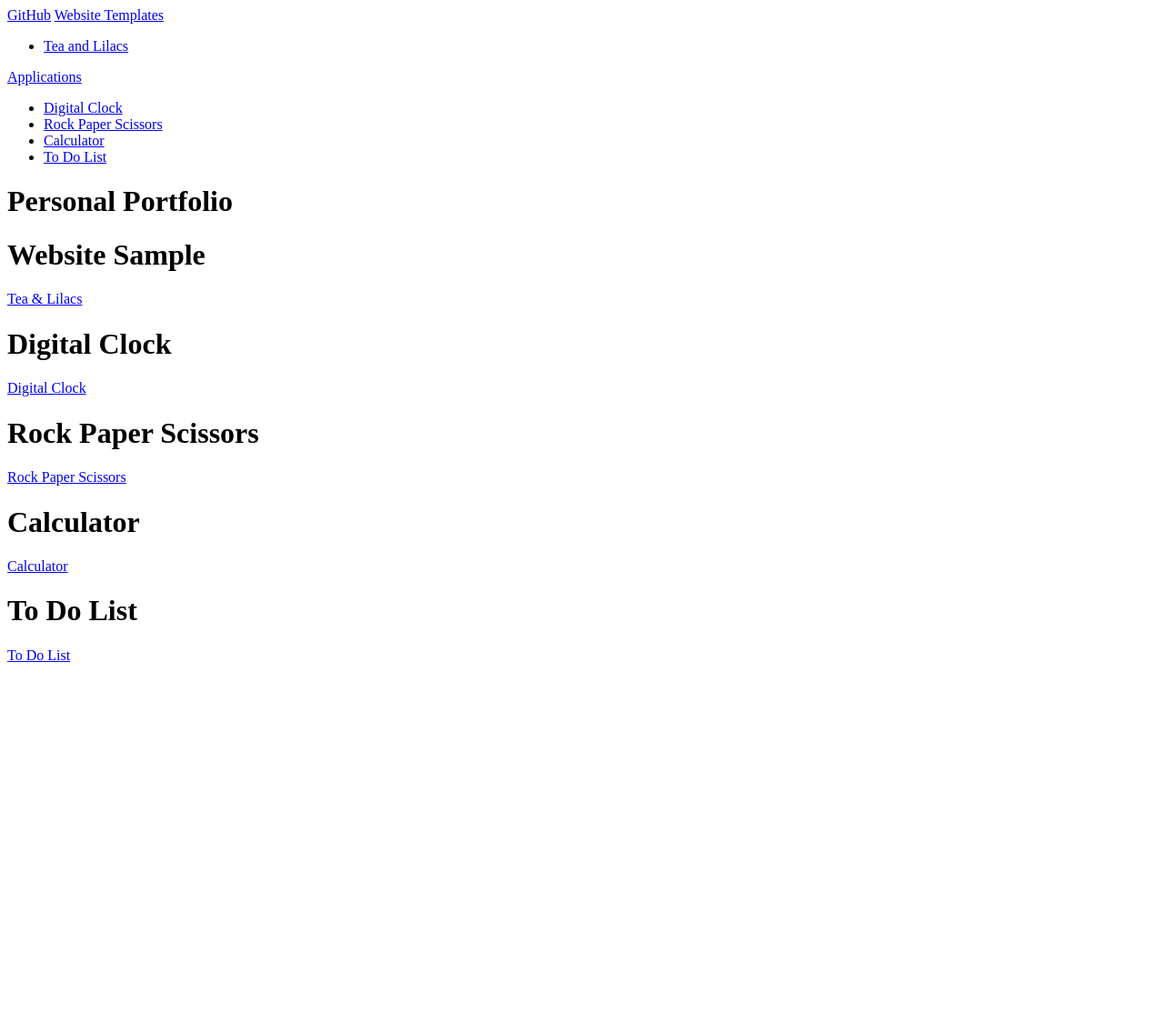
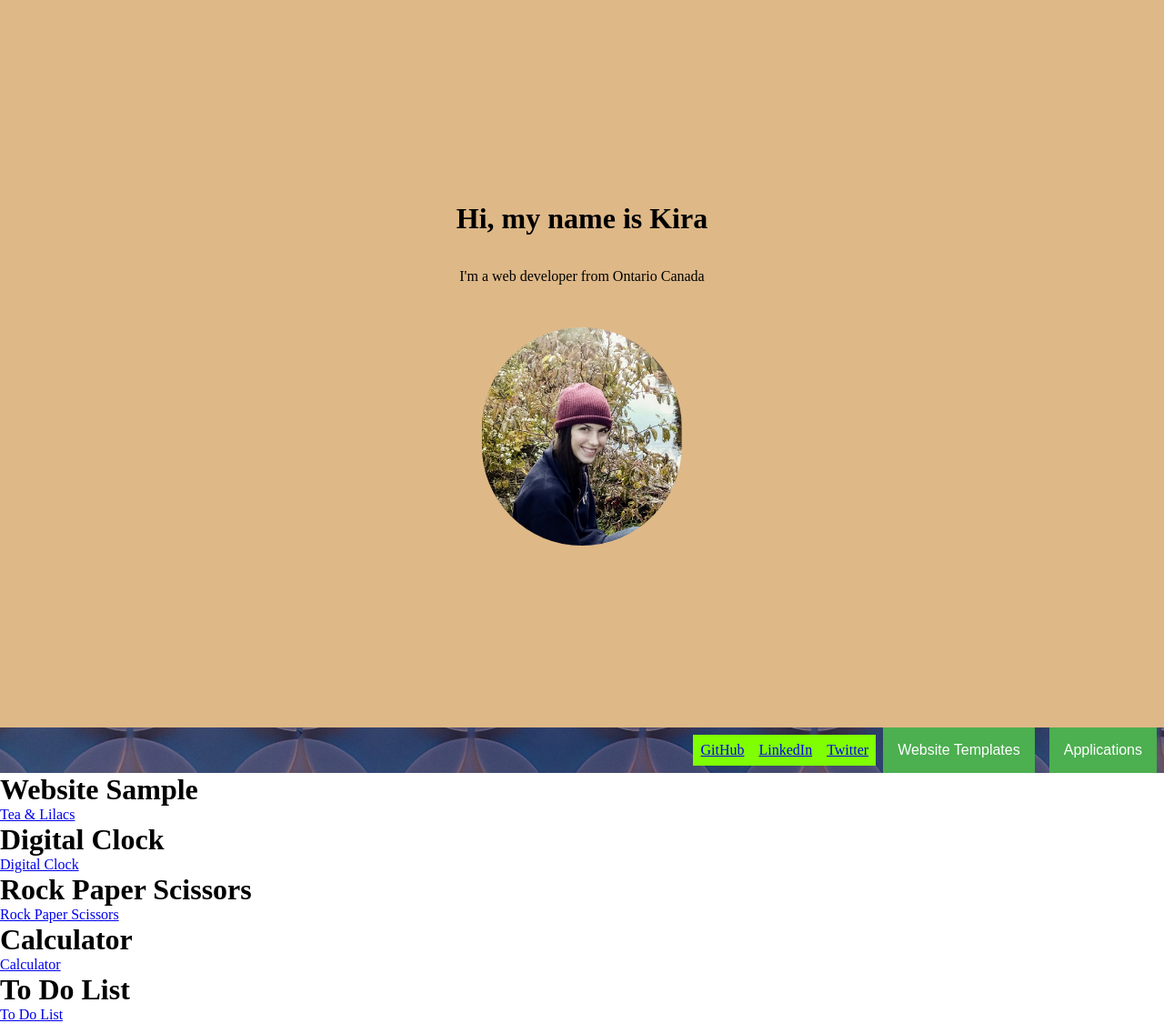
Before and after one commit to kovaltine/FreeCodeCamp, a plain HTML site: page PersonalPortfolio/index.html in a window 1280 px wide. Shown: the whole page at 91% size. Before the commit the page ends 800 px from the top, so only its background shows below. Drawn offline with Linux system fonts and the light colour scheme.

Commit message:
html done everything works
need to decide the design of the welcome section. Icons for external links? May have to take out the dropdown menu items and decide on a less busy design

```diff
--- a/PersonalPortfolio/index.html
+++ b/PersonalPortfolio/index.html
@@ -8,28 +8,59 @@
     <title>Personal Portfolio</title>
 </head>
 <body>
-    <header>
-        <div id="navbar">
-            <a href="https://github.com/kovaltine">GitHub</a>
-            <a href="#projects">Website Templates</a>
-            <ul>
-                <li><a href="#teaAndLilacs">Tea and Lilacs</a></li>
-            </ul>
-            <a href="#applications">Applications</a>
-            <ul>
-                <li><a href="#clock">Digital Clock</a></li>
-                <li><a href="#rock-paper-scissors">Rock Paper Scissors</a></li>
-                <li><a href="#calculator">Calculator</a></li>
-                <li><a href="#todo">To Do List</a></li>
-            </ul>
+
+        <!-- navigation bar -->
 
 
+    <!-- introductory message -->
+    <header>
+        <div id="welcome-section">
+            <h1>Hi, my name is Kira</h1>
+            <p>I'm a web developer from Ontario Canada</p>
+            <img src="./images/AirBrush_20180929185559.jpg" alt="my profile picture" id="profile-picture">
         </div>
+
+        <!-- twitter, linkedin, and github icons? instead of links? -->
+
+        <!-- an arrow shows up after a few seconds, you can click on it and it takes you to the projects section -->
     </header>
-    <div id="welcome-section">
-        <h1>Personal Portfolio</h1>
+        <div id="navbar">
+            <div class="external-links">
+            <a href="https://github.com/kovaltine" class="link">GitHub</a>
+            <a href="www.linkedin.com/in/kira-overton-5a34b1bb" class="link">LinkedIn</a>
+            <a href="#" class="link">Twitter</a>
         </div>
+
+            <!-- dropdown menu -->
+            <div class="dropdown">
+                <a href="#projects">
+                    <button class="dropbtn">Website Templates</button>
+                </a>
+                <div class="dropdown-content">
+                    <a href="#teaAndLilacs">Tea and Lilacs</a>
+                </div>
+            </div>
+
+            <div class="dropdown">
+                <a href="#applications">
+                    <button class="dropbtn">Applications</button>
+                </a>
+                <div class="dropdown-content">
+                    <br>
+                    <a href="#clock">Digital Clock</a>
+                    <br>
+                    <a href="#rock-paper-scissors">Rock Paper Scissors</a>
+                    <a href="#calculator">Calculator</a>
+                    <a href="#todo">To Do List</a>
+                </div>
+            </div>
+        </div>
+
+
+    <!-- project Tiles -->
     <div id="projects">
+
+        <!-- project tiles: websites -->
         <div id="websites">
         <!-- internal links don't work rn -->
         <div class="project-tile" id="teaAndLilacs">
@@ -38,6 +69,7 @@
         </div>
     </div>
 
+    <!-- project tiles:applications -->
     <div id="applications">
         <!-- fix timeout issue -->
         <div class="project-tile" id="clock">
--- a/PersonalPortfolio/style.css
+++ b/PersonalPortfolio/style.css
@@ -3,3 +3,119 @@
     color: blue;
   }
 }
+
+* {
+  margin: 0;
+  padding: 0;
+  box-sizing: border-box;
+}
+
+/* <!-- navigation bar --> */
+
+#navbar {
+  display: flex;
+  justify-content: flex-end;
+  width: 100%;
+  background-color: brown;
+  align-items: center;
+  margin-left: auto;
+  margin-right: auto;
+  display: flex;
+  background-image: url(./images/headerPattern.jpg);
+  background-position: center;
+  background-position-x: center;
+  background-position-y: center;
+  background-size: 100%;
+}
+
+.external-links {
+  display: flex;
+  float: left;
+  background-color: chartreuse;
+}
+
+#navbar a {
+  padding: 0.5rem;
+}
+
+/* <!-- dropdown menu --> */
+
+.dropbtn {
+  background-color: #4caf50;
+  color: white;
+  padding: 16px;
+  font-size: 16px;
+  border: none;
+}
+
+.dropdown {
+  position: relative;
+  display: inline-block;
+}
+
+.dropdown-content {
+  display: none;
+
+  position: absolute;
+  background-color: #f1f1f1;
+  min-width: 10rem;
+  box-shadow: 0px 8px 16px 0px rgba(0, 0, 0, 0.2);
+  z-index: 1;
+}
+
+.dropdown-content a {
+  padding: 0.5rem;
+  margin: 0.5rem;
+  text-decoration: none;
+}
+
+.dropdown-content a:hover {
+  background-color: #ddd;
+}
+
+.dropdown:hover .dropdown-content {
+  display: flex;
+  flex-direction: column;
+}
+
+.dropdown:hover .dropbtn {
+  background-color: #3e8e41;
+}
+
+/* <!-- introductory message --> */
+
+#welcome-section {
+  height: 100vh;
+  background-color: burlywood;
+  text-align: center;
+  position: relative;
+}
+
+#welcome-section h1 {
+  top: 30%;
+  left: 50%;
+  position: absolute;
+  text-align: center;
+  -ms-transform: translate(-50%, -50%);
+  transform: translate(-50%, -50%);
+}
+
+#welcome-section img {
+  height: 30%;
+  left: 50%;
+  top: 60%;
+  border-radius: 8rem;
+  position: absolute;
+  -ms-transform: translate(-50%, -50%);
+  transform: translate(-50%, -50%);
+}
+
+#welcome-section p {
+  top: 38%;
+  position: absolute;
+  left: 50%;
+  -ms-transform: translate(-50%, -50%);
+  transform: translate(-50%, -50%);
+}
+
+/* <!-- project Tiles --> */
```
Also changed, not shown: PersonalPortfolio/images/AirBrush_20180929185559.jpg (added), PersonalPortfolio/images/headerPattern.jpg (added). Lines whose indentation alone changed are shown as unchanged.
